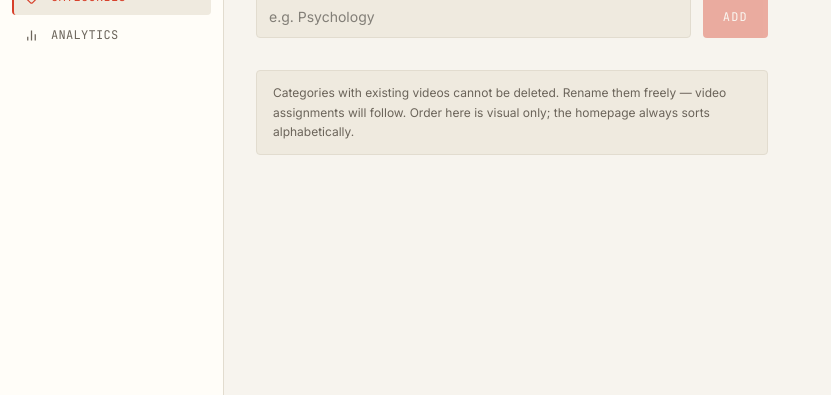
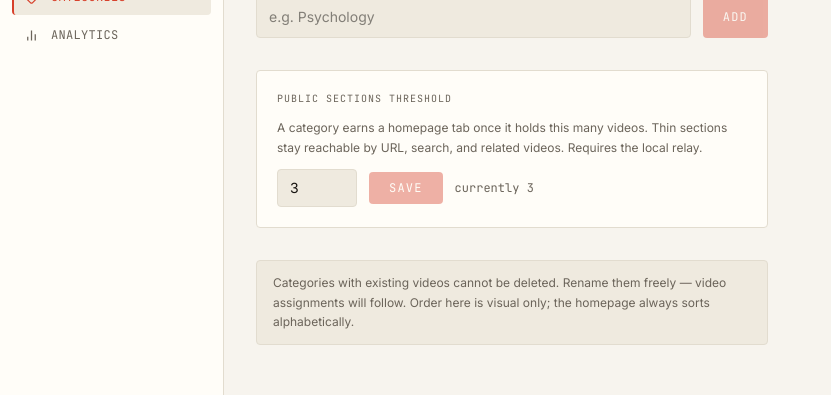
Before and after one commit to TheYates/YouTube-Video-Curation-Site, a Next.js app in the folder web/: page /admin/categories in a window 1280 px wide. Shown: the part 269-664 px from the top of the page, without its empty margins (0-831 px from the left). Built offline with nearby package versions, Linux system fonts and the light colour scheme; no server answers; the database is empty.

Commit message:
feat: admin-settable public category threshold (app_settings + relay endpoint)

```diff
--- a/web/app/admin/(panel)/categories/page.tsx
+++ b/web/app/admin/(panel)/categories/page.tsx
@@ -13,6 +13,12 @@ export default function AdminCategoriesPage() {
   const [editValue, setEditValue] = useState("");
   const [newCat, setNewCat] = useState("");
   const [pending, setPending] = useState(true);
+  const [threshold, setThreshold] = useState("3");
+  const [thresholdSaved, setThresholdSaved] = useState("3");
+  const [savingThreshold, setSavingThreshold] = useState(false);
+
+  const RELAY_URL =
+    process.env.NEXT_PUBLIC_INGEST_RELAY_URL ?? "http://127.0.0.1:8931";
 
   useEffect(() => {
     const sb = getBrowserSupabase();
@@ -20,17 +26,52 @@ export default function AdminCategoriesPage() {
       setPending(false);
       return;
     }
-    Promise.all([getAdminCategories(sb), listAdminVideos(sb)])
-      .then(([c, videos]) => {
+    Promise.all([
+      getAdminCategories(sb),
+      listAdminVideos(sb),
+      sb.from("app_settings").select("value").eq("key", "min_category_videos").maybeSingle(),
+    ])
+      .then(([c, videos, setting]) => {
         const b = c.filter((x) => x !== "All");
         setBase(b);
         const m: Record<string, number> = {};
         for (const v of videos) m[v.category] = (m[v.category] ?? 0) + 1;
         setCounts(m);
+        const current = (setting.data as { value: string } | null)?.value ?? "3";
+        setThreshold(current);
+        setThresholdSaved(current);
         setPending(false);
       })
       .catch(() => setPending(false));
   }, []);
+
+  async function saveThreshold() {
+    const n = Number(threshold);
+    if (!Number.isInteger(n) || n < 1 || n > 20) {
+      toast.error("Threshold must be a whole number between 1 and 20.");
+      return;
+    }
+    setSavingThreshold(true);
+    try {
+      const res = await fetch(`${RELAY_URL}/setting`, {
+        method: "POST",
+        headers: { "Content-Type": "application/json" },
+        body: JSON.stringify({ key: "min_category_videos", value: String(n) }),
+      });
+      const body = await res.json().catch(() => ({}));
+      if (!res.ok) throw new Error(body.error ?? `Save failed (HTTP ${res.status})`);
+      setThresholdSaved(String(n));
+      toast.success(`Public sections now need ${n}+ videos`);
+    } catch (e) {
+      toast.error(
+        e instanceof Error
+          ? `${e.message} — is the relay running (npm run ingest:serve)?`
+          : "Save failed."
+      );
+    } finally {
+      setSavingThreshold(false);
+    }
+  }
 
   const list = cats ?? base;
 
@@ -203,6 +244,49 @@ export default function AdminCategoriesPage() {
       </div>
 
       <div
+        className="rounded-sm border p-5 space-y-3"
+        style={{ borderColor: "var(--color-border)", background: "var(--color-card)" }}
+      >
+        <label
+          className="block font-mono text-[10px] uppercase tracking-widest"
+          style={{ color: "var(--color-muted-foreground)" }}
+        >
+          Public sections threshold
+        </label>
+        <p className="text-xs leading-relaxed" style={{ color: "var(--color-muted-foreground)" }}>
+          A category earns a homepage tab once it holds this many videos. Thin sections stay
+          reachable by URL, search, and related videos. Requires the local relay.
+        </p>
+        <div className="flex items-center gap-3">
+          <input
+            type="number"
+            min={1}
+            max={20}
+            step={1}
+            value={threshold}
+            onChange={(e) => setThreshold(e.target.value)}
+            className="w-20 rounded-sm border px-3 py-2 text-sm outline-none transition-colors focus:border-[var(--color-accent)]"
+            style={{
+              borderColor: "var(--color-border)",
+              background: "var(--color-muted)",
+              color: "var(--color-foreground)",
+            }}
+          />
+          <button
+            onClick={saveThreshold}
+            disabled={savingThreshold || threshold === thresholdSaved}
+            className="rounded-sm px-5 py-2 font-mono text-xs uppercase tracking-widest transition-opacity hover:opacity-80 disabled:opacity-40"
+            style={{ background: "var(--color-accent)", color: "var(--color-accent-foreground)" }}
+          >
+            {savingThreshold ? "Saving…" : "Save"}
+          </button>
+          <span className="font-mono text-xs" style={{ color: "var(--color-muted-foreground)" }}>
+            currently {thresholdSaved}
+          </span>
+        </div>
+      </div>
+
+      <div
         className="rounded-sm border px-4 py-3"
         style={{ borderColor: "var(--color-border)", background: "var(--color-muted)" }}
       >
--- a/web/lib/videos.ts
+++ b/web/lib/videos.ts
@@ -173,21 +173,42 @@ export async function getCategories(): Promise<string[]> {
   return ["All", ...uniq];
 }
 
-// Minimum videos before a category earns a public nav tab. Thin sections
-// read as abandoned to visitors and Google — hidden categories stay reachable
-// via direct URL, search, and related videos.
-export const MIN_CATEGORY_VIDEOS = 3;
+// Fallback when app_settings is missing (migration not run yet).
+export const DEFAULT_MIN_CATEGORY_VIDEOS = 3;
+
+// Minimum videos before a category earns a public nav tab — curator-set via
+// /admin/categories (app_settings.min_category_videos). Thin sections read
+// as abandoned to visitors and Google; hidden categories stay reachable via
+// direct URL, search, and related videos.
+export async function getMinCategoryVideos(): Promise<number> {
+  try {
+    const sb = await getServerSupabase();
+    const { data, error } = await sb
+      .from("app_settings")
+      .select("value")
+      .eq("key", "min_category_videos")
+      .maybeSingle();
+    if (error || !data) return DEFAULT_MIN_CATEGORY_VIDEOS;
+    const n = Number((data as { value: string }).value);
+    return Number.isInteger(n) && n >= 1 && n <= 20 ? n : DEFAULT_MIN_CATEGORY_VIDEOS;
+  } catch {
+    return DEFAULT_MIN_CATEGORY_VIDEOS;
+  }
+}
 
 export async function getPublicCategories(): Promise<string[]> {
   const sb = await getServerSupabase();
-  const { data, error } = await sb.from("videos").select("category").limit(5000);
-  if (error) throw error;
+  const [catRes, threshold] = await Promise.all([
+    sb.from("videos").select("category").limit(5000),
+    getMinCategoryVideos(),
+  ]);
+  if (catRes.error) throw catRes.error;
   const counts = new Map<string, number>();
-  for (const r of (data ?? []) as { category: string }[]) {
+  for (const r of (catRes.data ?? []) as { category: string }[]) {
     counts.set(r.category, (counts.get(r.category) ?? 0) + 1);
   }
   const eligible = [...counts.entries()]
-    .filter(([, n]) => n >= MIN_CATEGORY_VIDEOS)
+    .filter(([, n]) => n >= threshold)
     .map(([name]) => name)
     .sort();
   return ["All", ...eligible];
```
Also changed, not shown: 2 other files (tests, documents, lock files or other folders).
